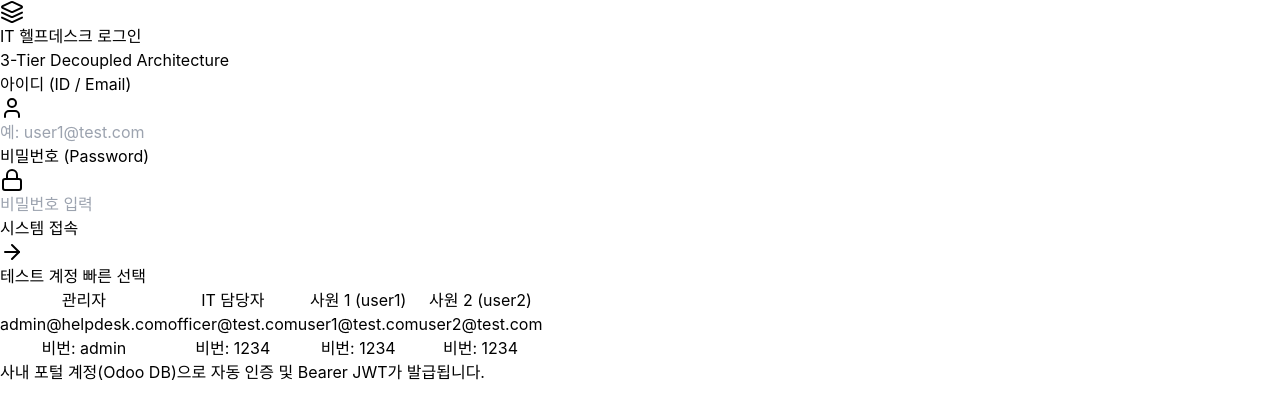
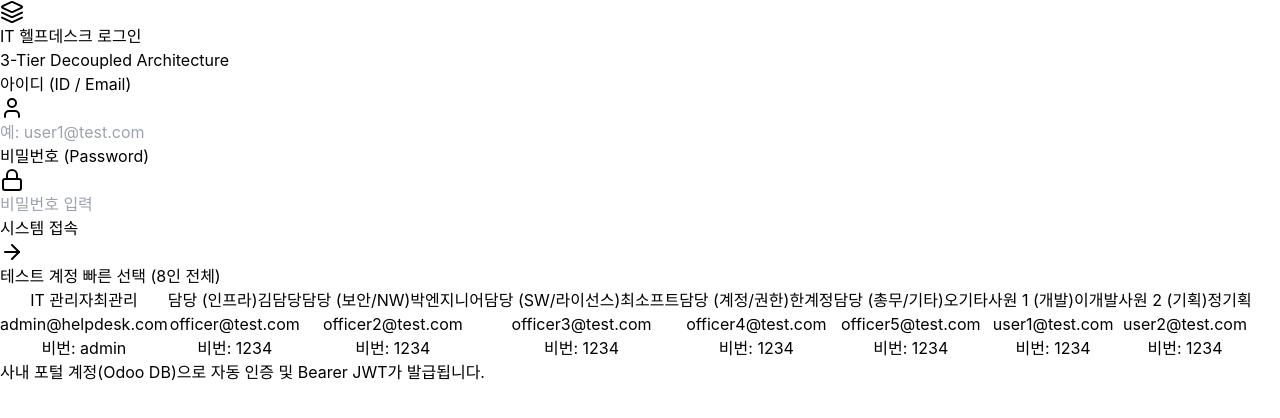
Before and after one commit to seokhyeon09/IT_Company_Board, a React (Vite) app in the folder frontend/: page / in a window 1280 px wide. Shown: the top 418 px of the page. Built offline with nearby package versions, Linux system fonts and the light colour scheme; no server answers.

Commit message:
fix(frontend): 로그인 담당자 빠른선택 8인 확장, 상단 상태바 통계 언래핑, 유사문의 모달 이동 연동

```diff
--- a/frontend/src/api/ticketApi.ts
+++ b/frontend/src/api/ticketApi.ts
@@ -56,13 +56,13 @@ export const ticketApi = {
   },
 
   getStats: async (): Promise<TicketStats> => {
-    const response = await apiClient.get<TicketStats>('/tickets/stats');
-    return response.data;
+    const response = await apiClient.get<any>('/tickets/stats');
+    return (response.data as any)?.data || response.data;
   },
 
   getTicketDetail: async (id: number): Promise<TicketDetail> => {
-    const response = await apiClient.get<TicketDetail>(`/tickets/${id}`);
-    return response.data;
+    const response = await apiClient.get<any>(`/tickets/${id}`);
+    return (response.data as any)?.data || response.data;
   },
 
   createTicket: async (payload: TicketCreatePayload): Promise<TicketDetail> => {
@@ -86,12 +86,12 @@ export const ticketApi = {
   },
 
   getOfficerStats: async (): Promise<OfficerStatsData> => {
-    const response = await apiClient.get<OfficerStatsData>('/tickets/officer-stats');
-    return response.data;
+    const response = await apiClient.get<any>('/tickets/officer-stats');
+    return (response.data as any)?.data || response.data;
   },
 
   getOfficers: async (): Promise<{ officers: OfficerSimpleItem[] }> => {
-    const response = await apiClient.get<{ officers: OfficerSimpleItem[] }>('/tickets/officers');
-    return response.data;
+    const response = await apiClient.get<any>('/tickets/officers');
+    return (response.data as any)?.data || response.data;
   },
 };
--- a/frontend/src/features/dashboard/hooks/useDashboardTickets.ts
+++ b/frontend/src/features/dashboard/hooks/useDashboardTickets.ts
@@ -40,7 +40,7 @@ export function useDashboardTickets() {
   const fetchStats = useCallback(async () => {
     try {
       const data = await ticketApi.getStats();
-      setStats(data);
+      setStats((data as any)?.data || data);
     } catch (err) {
       console.error('Failed to fetch ticket stats:', err);
     }
--- a/frontend/src/pages/DashboardPage.tsx
+++ b/frontend/src/pages/DashboardPage.tsx
@@ -195,6 +195,10 @@ export const DashboardPage: React.FC = () => {
         isOpen={isModalOpen}
         onClose={() => setIsModalOpen(false)}
         onSuccess={handleRefresh}
+        onSelectTicket={(ticketId: number) => {
+          setIsModalOpen(false);
+          setSelectedTicketId(ticketId);
+        }}
       />
 
       <TicketDetailModal
@@ -202,6 +206,7 @@ export const DashboardPage: React.FC = () => {
         ticketId={selectedTicketId}
         onClose={() => setSelectedTicketId(null)}
         onSuccess={handleRefresh}
+        onSelectTicket={(ticketId: number) => setSelectedTicketId(ticketId)}
       />
 
       <OfficerStatsModal
--- a/frontend/src/pages/LoginPage.tsx
+++ b/frontend/src/pages/LoginPage.tsx
@@ -2,6 +2,17 @@ import React, { useState } from 'react';
 import { useAuthStore } from '../stores/authStore';
 import { apiClient, getErrorMessage } from '../api/client';
 import { Layers, Lock, User, AlertCircle, ArrowRight } from 'lucide-react';
+
+const TEST_ACCOUNTS = [
+  { role: 'IT 관리자', name: '최관리', email: 'admin@helpdesk.com', pw: 'admin', color: 'text-purple-600', badge: 'bg-purple-100 text-purple-700' },
+  { role: '담당 (인프라)', name: '김담당', email: 'officer@test.com', pw: '1234', color: 'text-indigo-600', badge: 'bg-indigo-100 text-indigo-700' },
+  { role: '담당 (보안/NW)', name: '박엔지니어', email: 'officer2@test.com', pw: '1234', color: 'text-indigo-600', badge: 'bg-indigo-100 text-indigo-700' },
+  { role: '담당 (SW/라이선스)', name: '최소프트', email: 'officer3@test.com', pw: '1234', color: 'text-indigo-600', badge: 'bg-indigo-100 text-indigo-700' },
+  { role: '담당 (계정/권한)', name: '한계정', email: 'officer4@test.com', pw: '1234', color: 'text-indigo-600', badge: 'bg-indigo-100 text-indigo-700' },
+  { role: '담당 (총무/기타)', name: '오기타', email: 'officer5@test.com', pw: '1234', color: 'text-indigo-600', badge: 'bg-indigo-100 text-indigo-700' },
+  { role: '사원 1 (개발)', name: '이개발', email: 'user1@test.com', pw: '1234', color: 'text-emerald-600', badge: 'bg-emerald-100 text-emerald-700' },
+  { role: '사원 2 (기획)', name: '정기획', email: 'user2@test.com', pw: '1234', color: 'text-emerald-600', badge: 'bg-emerald-100 text-emerald-700' },
+];
 
 export const LoginPage: React.FC = () => {
   const [loginId, setLoginId] = useState('');
@@ -95,62 +106,31 @@ export const LoginPage: React.FC = () => {
         </form>
 
         {/* Quick Test Account Selector */}
-        <div className="mt-6 pt-5 border-t border-slate-100">
-          <p className="text-xs font-bold text-slate-500 mb-2.5 text-center">
-            테스트 계정 빠른 선택
+        <div className="mt-5 pt-4 border-t border-slate-100">
+          <p className="text-xs font-bold text-slate-500 mb-2 text-center">
+            테스트 계정 빠른 선택 (8인 전체)
           </p>
-          <div className="grid grid-cols-2 gap-2">
+          <div className="grid grid-cols-2 gap-1.5 max-h-56 overflow-y-auto pr-1">
+            {TEST_ACCOUNTS.map((acc) => (
               <button
+                key={acc.email}
                 type="button"
                 onClick={() => {
-                setLoginId('admin@helpdesk.com');
-                setPassword('admin');
+                  setLoginId(acc.email);
+                  setPassword(acc.pw);
                 }}
-              className="p-2.5 bg-slate-50 hover:bg-indigo-50 hover:border-indigo-200 border border-slate-200 rounded-xl text-left transition-all cursor-pointer"
+                className="p-2 bg-slate-50 hover:bg-indigo-50/70 hover:border-indigo-200 border border-slate-200 rounded-xl text-left transition-all cursor-pointer"
               >
-              <div className="text-xs font-bold text-slate-800">관리자</div>
-              <div className="text-[10px] text-slate-400 font-mono mt-0.5">admin@helpdesk.com</div>
-              <div className="text-[10px] text-indigo-600 font-semibold mt-0.5">비번: admin</div>
+                <div className="flex items-center justify-between mb-0.5">
+                  <span className={`text-[10px] font-bold px-1.5 py-0.2 rounded ${acc.badge}`}>
+                    {acc.role}
+                  </span>
+                  <span className="text-[10px] text-slate-400 font-medium">{acc.name}</span>
+                </div>
+                <div className="text-[10px] text-slate-500 font-mono truncate">{acc.email}</div>
+                <div className={`text-[10px] font-semibold mt-0.5 ${acc.color}`}>비번: {acc.pw}</div>
               </button>
-
-            <button
-              type="button"
-              onClick={() => {
-                setLoginId('officer@test.com');
-                setPassword('1234');
-              }}
-              className="p-2.5 bg-slate-50 hover:bg-indigo-50 hover:border-indigo-200 border border-slate-200 rounded-xl text-left transition-all cursor-pointer"
-            >
-              <div className="text-xs font-bold text-slate-800">IT 담당자</div>
-              <div className="text-[10px] text-slate-400 font-mono mt-0.5">officer@test.com</div>
-              <div className="text-[10px] text-indigo-600 font-semibold mt-0.5">비번: 1234</div>
-            </button>
-
-            <button
-              type="button"
-              onClick={() => {
-                setLoginId('user1@test.com');
-                setPassword('1234');
-              }}
-              className="p-2.5 bg-slate-50 hover:bg-indigo-50 hover:border-indigo-200 border border-slate-200 rounded-xl text-left transition-all cursor-pointer"
-            >
-              <div className="text-xs font-bold text-slate-800">사원 1 (user1)</div>
-              <div className="text-[10px] text-slate-400 font-mono mt-0.5">user1@test.com</div>
-              <div className="text-[10px] text-emerald-600 font-semibold mt-0.5">비번: 1234</div>
-            </button>
-
-            <button
-              type="button"
-              onClick={() => {
-                setLoginId('user2@test.com');
-                setPassword('1234');
-              }}
-              className="p-2.5 bg-slate-50 hover:bg-indigo-50 hover:border-indigo-200 border border-slate-200 rounded-xl text-left transition-all cursor-pointer"
-            >
-              <div className="text-xs font-bold text-slate-800">사원 2 (user2)</div>
-              <div className="text-[10px] text-slate-400 font-mono mt-0.5">user2@test.com</div>
-              <div className="text-[10px] text-emerald-600 font-semibold mt-0.5">비번: 1234</div>
-            </button>
+            ))}
           </div>
         </div>
 
```
Lines whose indentation alone changed are shown as unchanged.
